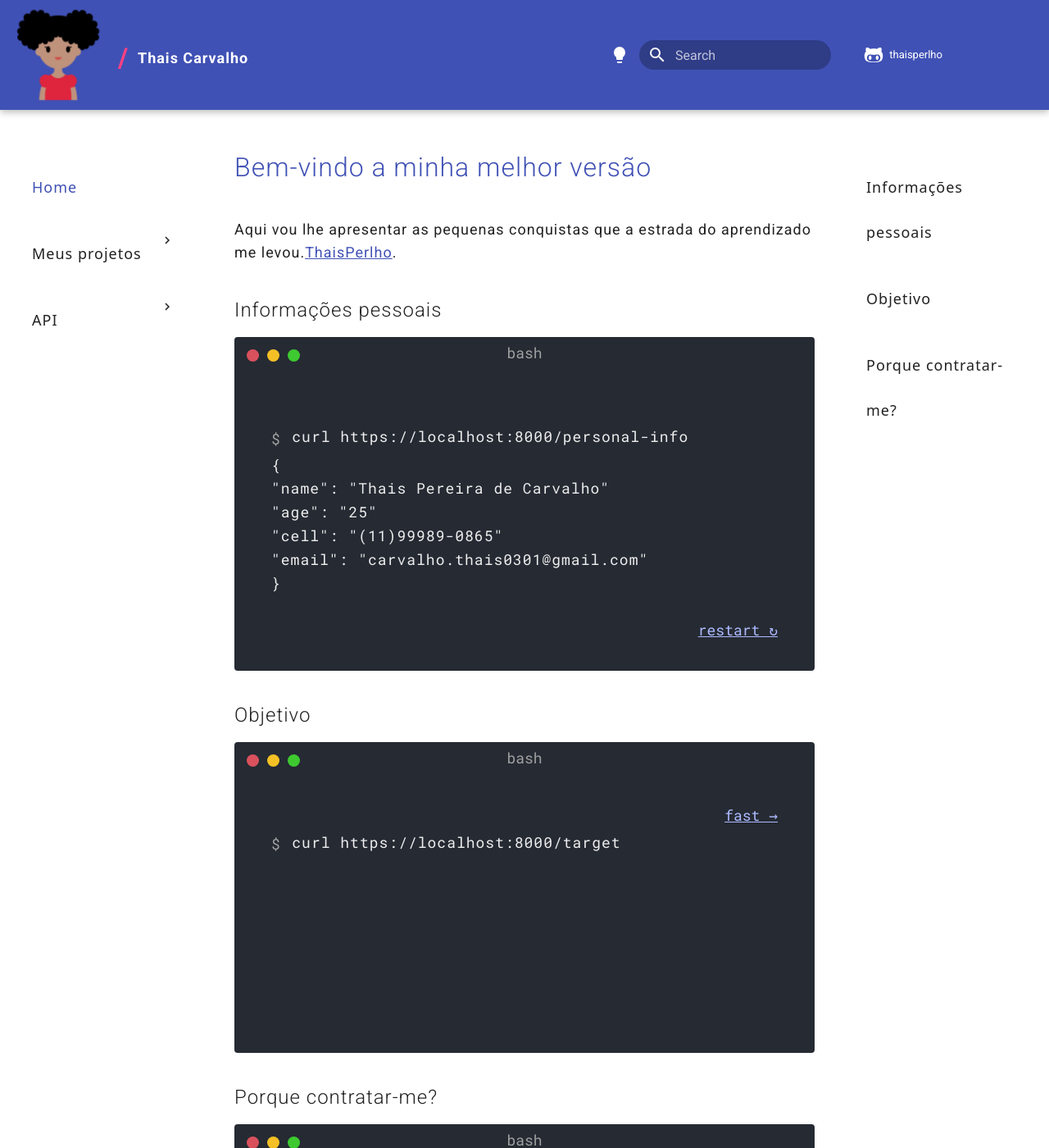
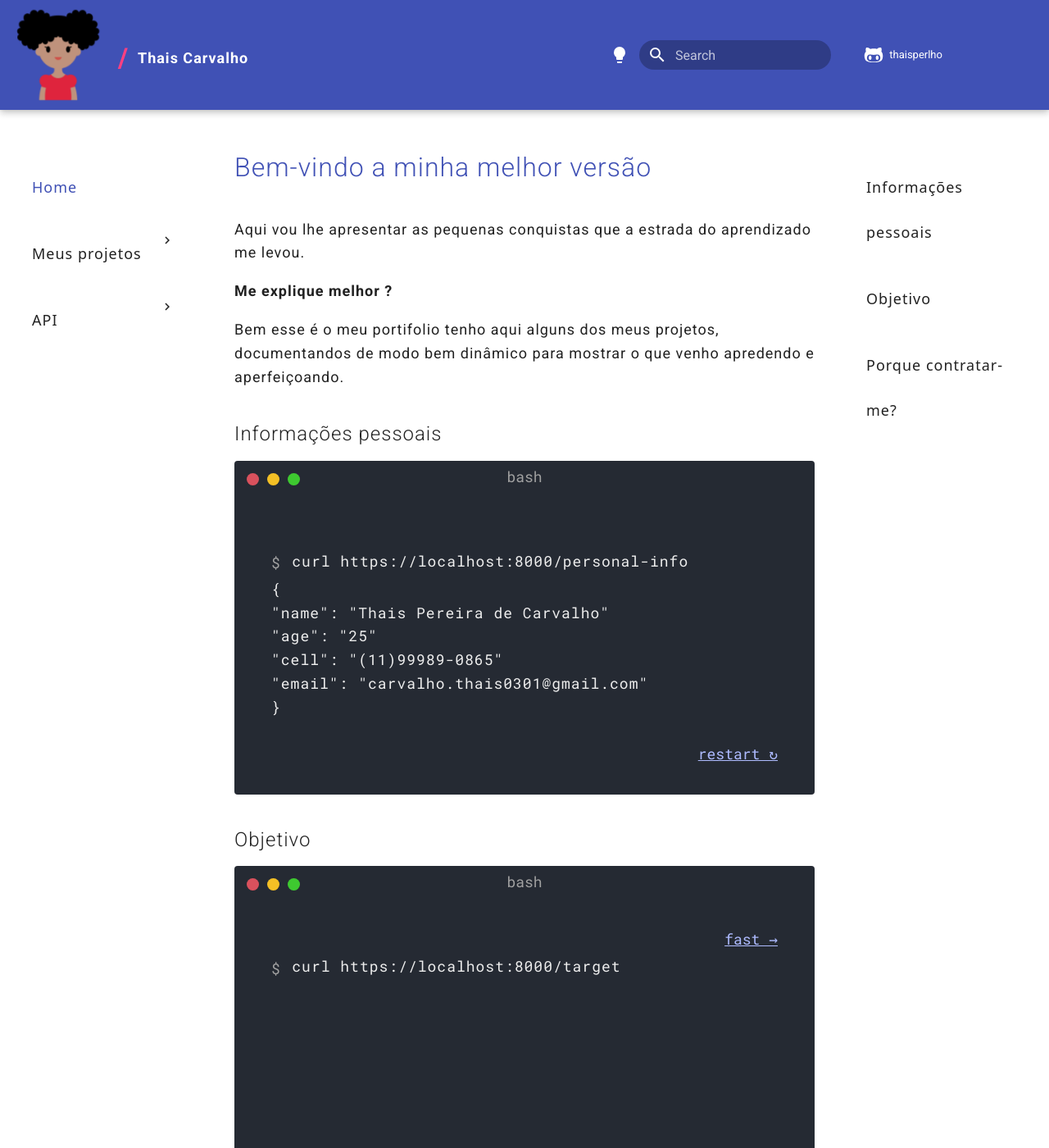
Before and after one commit to thaisperlho/thaisperlho, an MkDocs documentation site: the page built from docs/index.md, in a window 1280 px wide and 1400 px high. Shown: the whole window at 82% size. Built offline with MkDocs 1.6.1 and Material for MkDocs 9.7.7, drawn with Linux system fonts in a browser that asks for light colours; comment, search, counter and statistics services are not loaded; some of the changed text lies outside the part shown.

Commit message:
update docs/index.md, custom.js, projeto3.md and mkdocs.yml

```diff
--- a/docs/index.md
+++ b/docs/index.md
@@ -1,6 +1,10 @@
 # Bem-vindo a minha melhor versão
 
-Aqui vou lhe apresentar as pequenas conquistas que  a estrada do aprendizado me levou.[ThaisPerlho](https://).
+Aqui vou lhe apresentar as pequenas conquistas que a estrada do aprendizado me levou.
+
+ **Me explique melhor ?**
+
+Bem esse é o meu portifolio tenho aqui alguns dos meus projetos, documentandos de modo bem dinâmico para mostrar o que venho apredendo e aperfeiçoando.
 
 ## Informações pessoais
 
--- a/docs/js/custom.js
+++ b/docs/js/custom.js
@@ -5,7 +5,6 @@ async function getDataBatch(page) {
     const data = await response.json()
     return data
 }
-
 async function getData() {
     let page = 1
     let data = []
--- a/mkdocs.yml
+++ b/mkdocs.yml
@@ -27,6 +27,7 @@ theme:
     - navigation.tracking
     - navigation.top
     - header.autohide
+    - navigation.instant
     - toc.follow
   icon:
     repo: fontawesome/brands/github-alt
@@ -75,9 +76,9 @@ markdown_extensions:
   - pymdownx.smartsymbols
   - pymdownx.superfences:
       custom_fences:
-      - name: mermaid
-        class: mermaid
-        format: !!python/name:pymdownx.superfences.fence_div_format ''
+        - name: mermaid
+          class: mermaid
+          format: !!python/name:pymdownx.superfences.fence_code_format
 extra:
   social:
     - icon: fontawesome/brands/twitter
@@ -90,6 +91,8 @@ extra_css:
   - css/termynal.css
   - css/custom.csss
   - css/extras.css
+  - stylesheets/extra.css
+
 
 extra_javascript:
   - https://unpkg.com/mermaid@8.4.6/dist/mermaid.min.js
```
Also changed, not shown: docs/projetos/projeto3.md (+9 -0 lines).
